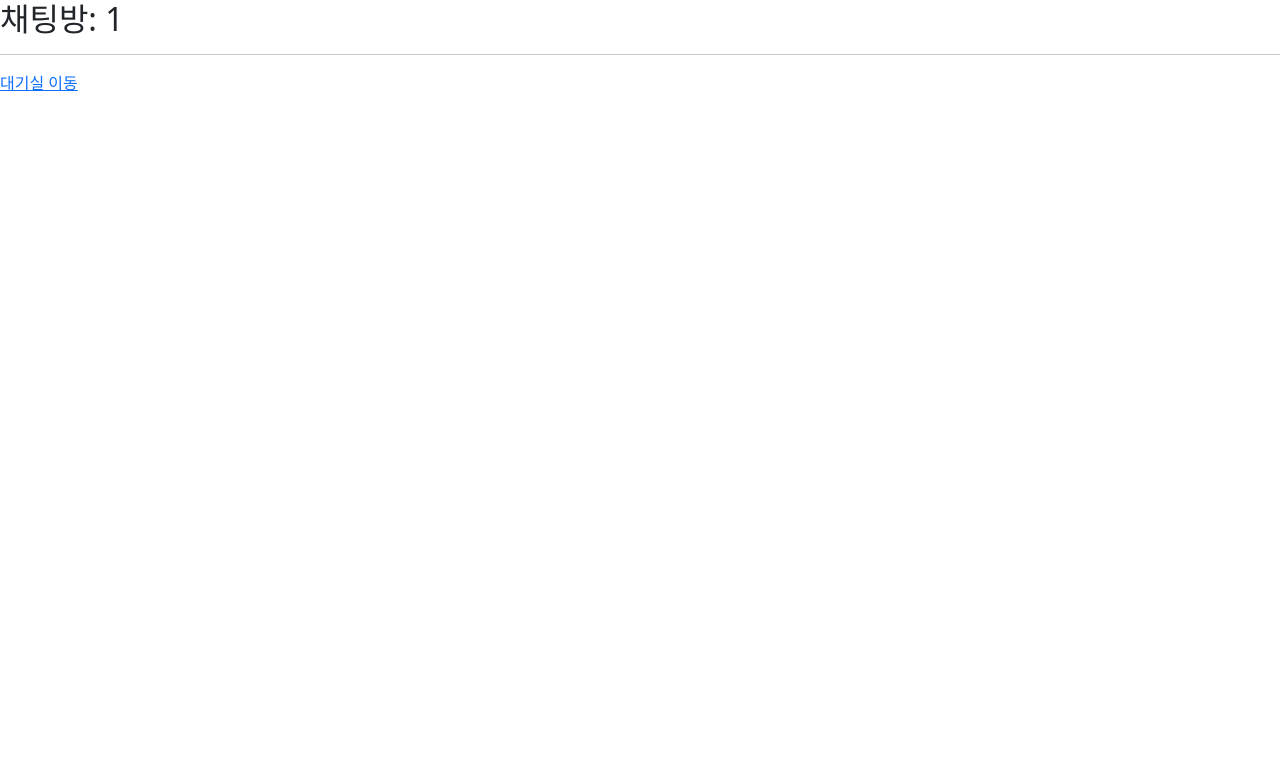
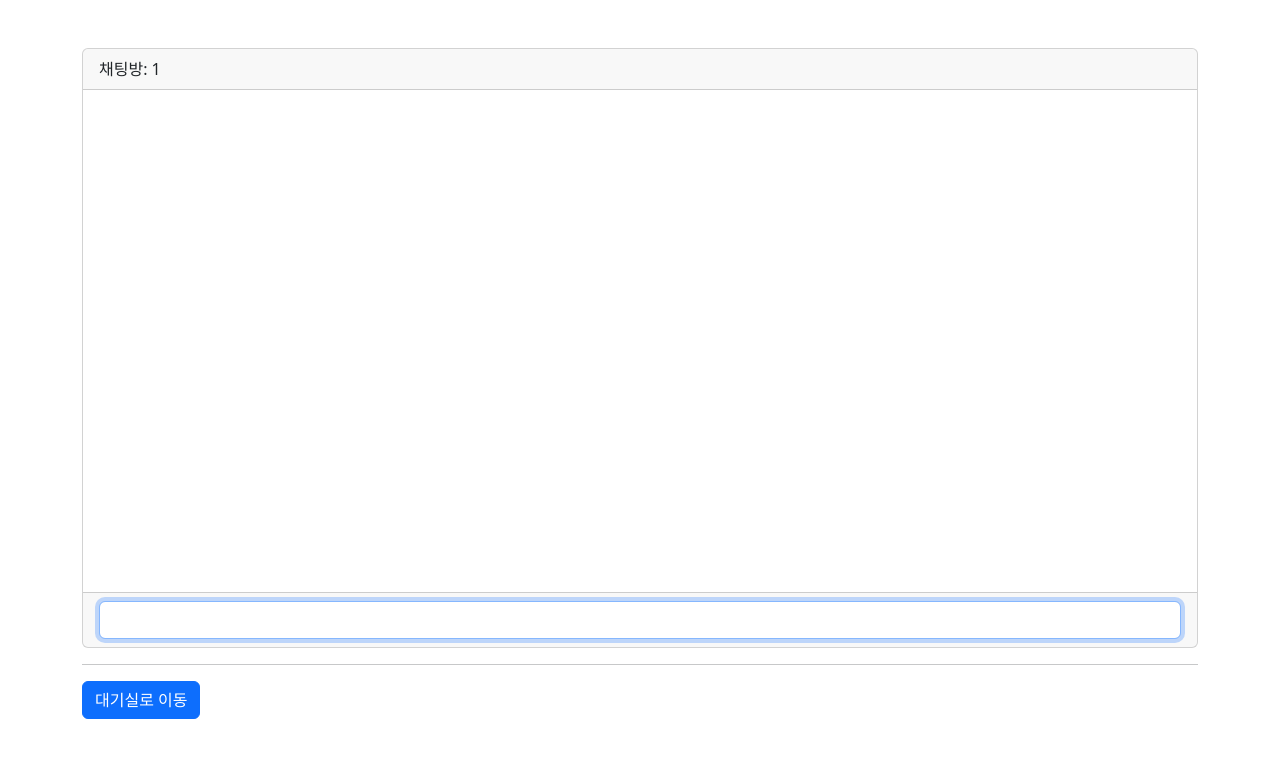
Before and after one commit to crescentfull/djangoChat, a Django app: page /chat/1/chat/ in a window 1280 px wide. Shown: the top 758 px of the page. Run offline with Django 5.2, Linux system fonts and the light colour scheme; some libraries are stand-ins or nearby versions.

Commit message:
fix: room_chat.html detail&todo

```diff
--- a/djangoChat/chat/templates/chat/room_chat.html
+++ b/djangoChat/chat/templates/chat/room_chat.html
@@ -1,11 +1,27 @@
 {% extends "chat/base.html" %}
 
 {% block content %}
-    <h2> 채팅방: {{ room_name }} </h2>
+<div class="container my-5">
+    <div class="row">
+        <div class="col-sm-12">
+            <div class="card" style="height: 600px;">
+                <div class="card-header">
+                    채팅방: {{ room_name }}
+                </div>
+                <div class="card-body overflow-hidden">
+                    <div id="chat_messages" class="w-100 h-100 boreder-0 overflow-scroll"></div>
+                </div>
+                <div class="card-footer">
+                    <form id="message_form">
+                        <input type="text" name="message" class="form-control" autofocus autocomplete="off" />
+                    </form>
+                </div>
+            </div>
 
-    {# TODO: 웹소켓 실시간 채팅 기능 구현 #}
+            <hr class="my-3" />
 
-    <hr/>
-
-    <a href="{% url 'chat:index' %}">대기실 이동</a>
+            <a href="{% url 'chat:index'%}" class="btn btn-primary"> 대기실로 이동 </a>
+        </div>
+    </div>
+</div>
 {% endblock  %}
```
